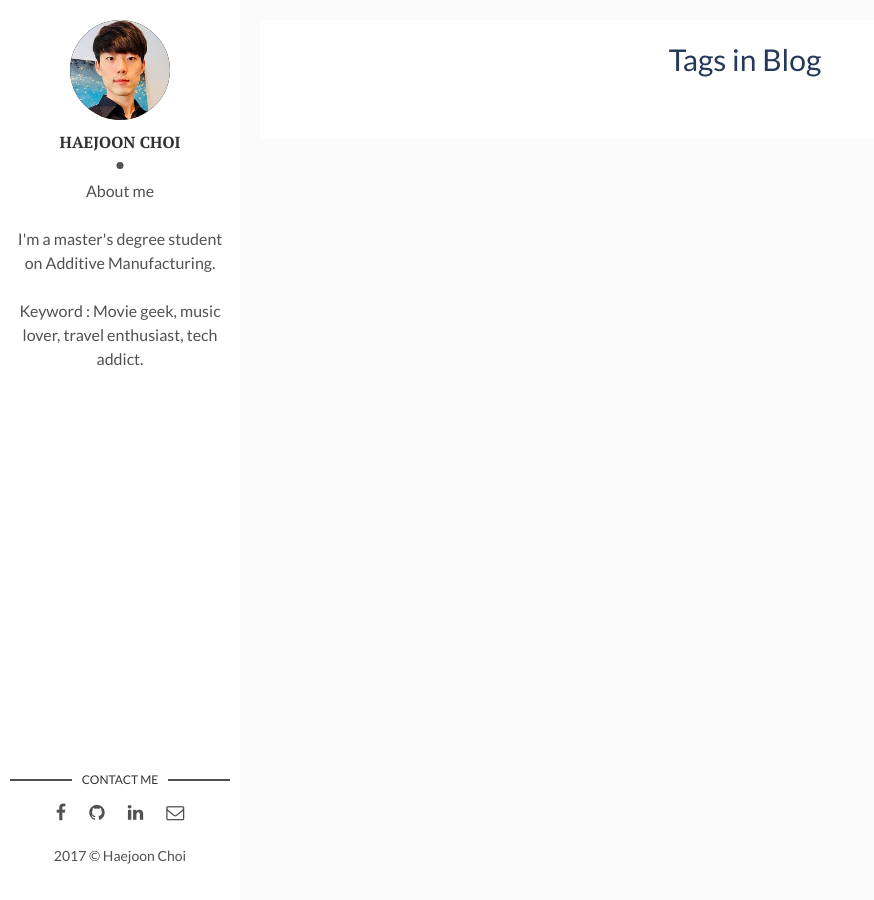
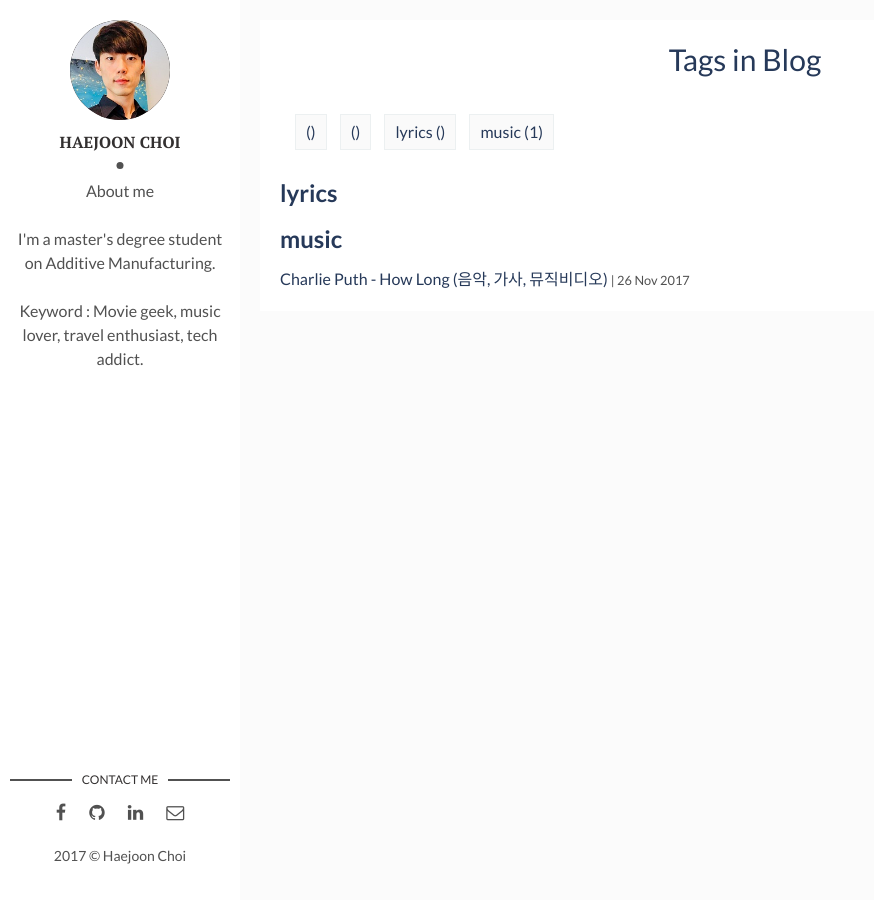
Before and after one commit to HaejoonChoi/HaejoonChoi.github.io-old, a Jekyll site: the page built from tags.html, in a window 1280 px wide. Shown: the whole page, without its empty margins (0-874 px from the left). Built offline with Jekyll 4.4.1, drawn with Linux system fonts in a browser that asks for light colours.

Commit message:
11-26 posting

```diff
--- a/_posts/2017-11-26-Charle Puth - How Long.markdown
+++ b/_posts/2017-11-26-Charle Puth - How Long.markdown
@@ -1,6 +1,6 @@
 ---
 layout: post
-title: [음악, 가사, 뮤직비디오] Charlie Puth - How Long
+title: Charlie Puth - How Long (음악, 가사, 뮤직비디오)
 date: 2017-11-26 20:09:00 +0300
 description: You’ll find this post in your `_posts` directory. Go ahead and edit it and re-build the site to see your changes. # Add post description (optional)
 img: charlieputh_nine.jpeg # Add image post (optional)
```
